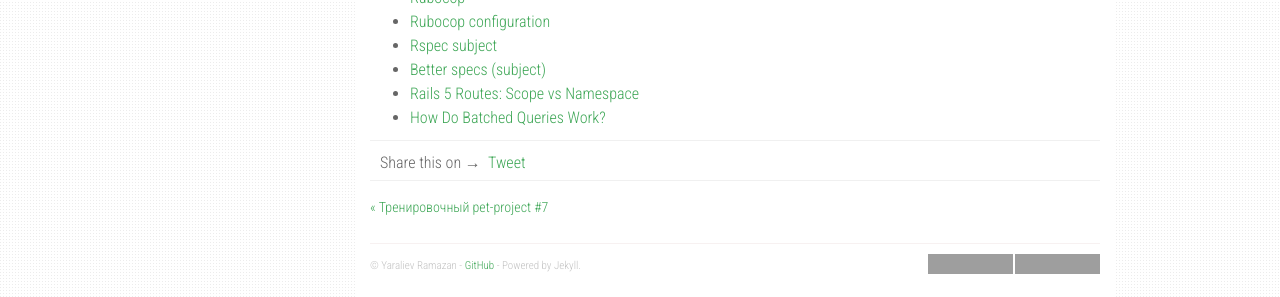
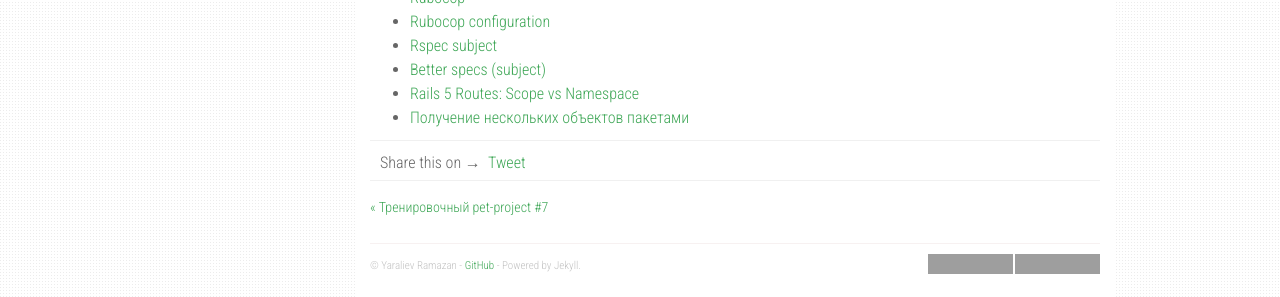
Before and after one commit to orion122/orion1222.github.io, a Jekyll site: the page built from _posts/2018-05-20-pet-project-8.md, in a window 1280 px wide and 1051 px high, cut to the strip 754-1051 px from the top of the window. Built offline with Jekyll 4.4.1, drawn with Linux system fonts in a browser that asks for light colours; nearby versions of some CDN libraries; comment, search, counter and statistics services are not loaded; grey boxes are pictures that could not be loaded.

Commit message:
edit pet-project-8

```diff
--- a/_posts/2018-05-20-pet-project-8.md
+++ b/_posts/2018-05-20-pet-project-8.md
@@ -38,4 +38,4 @@ title:  "Тренировочный pet-project #8"
 - [Rspec subject](https://relishapp.com/rspec/rspec-core/docs/subject)
 - [Better specs (subject)](http://www.betterspecs.org/#subject)
 - [Rails 5 Routes: Scope vs Namespace](https://devblast.com/b/rails-5-routes-scope-vs-namespace)
-- [How Do Batched Queries Work?](http://www.monkeyandcrow.com/blog/reading_rails_how_do_batched_queries_work/)
+- [Получение нескольких объектов пакетами](http://rusrails.ru/active-record-query-interface#poluchenie-neskolkih-ob-ektov-paketami)
```
